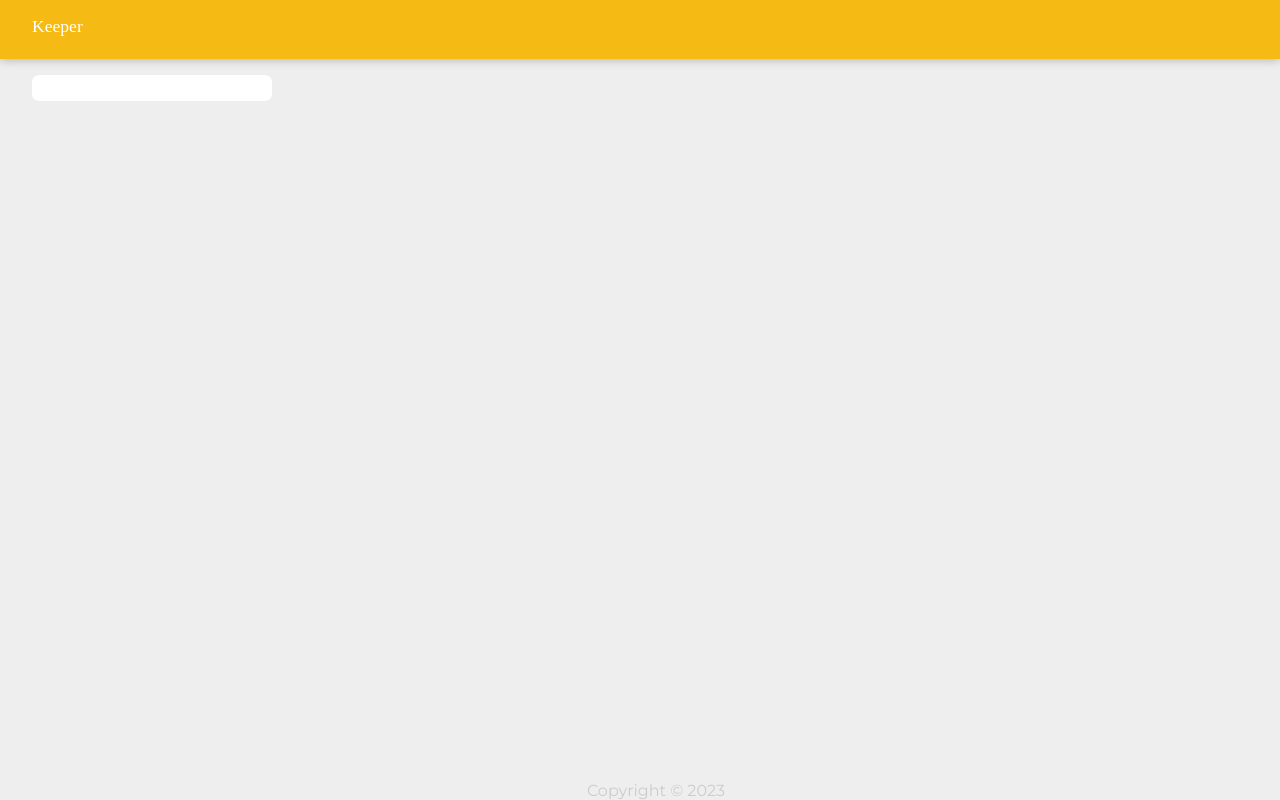
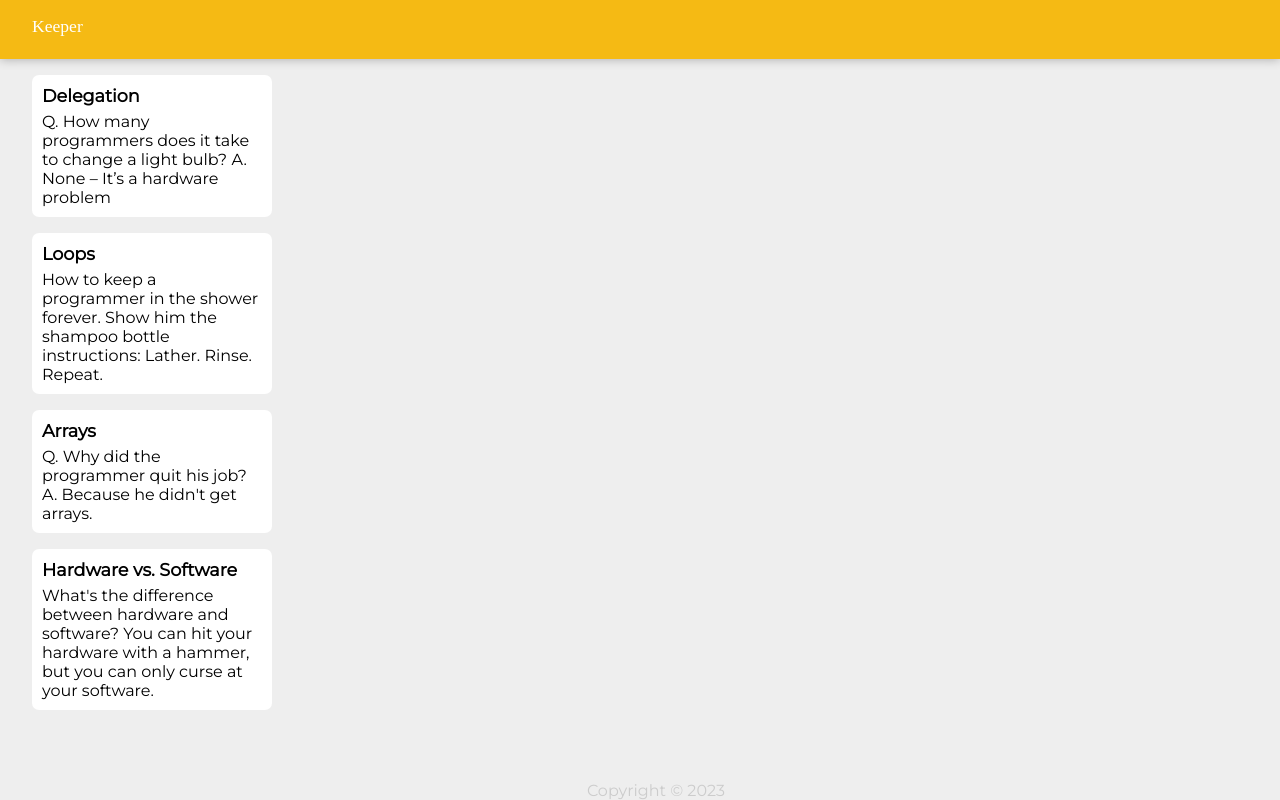
Before and after one commit to kendayao/react-practice, a React (Create React App) app: page / in a window 1280 px wide. Built offline with nearby package versions, Linux system fonts and the light colour scheme; a web font is replaced by a local one.

Commit message:
mapped through notes array

```diff
--- a/src/components/App.js
+++ b/src/components/App.js
@@ -9,7 +9,11 @@ function App(){
     return (
         <div>
             <Header />
-            <Note key={notes.key} title={notes.titles} content={notes.content}/>
+            {notes.map(note=>
+                  <Note key={note.key} title={note.title} content={note.content}/>
+                )}
+
+
             <Footer />
         </div>
 
```
